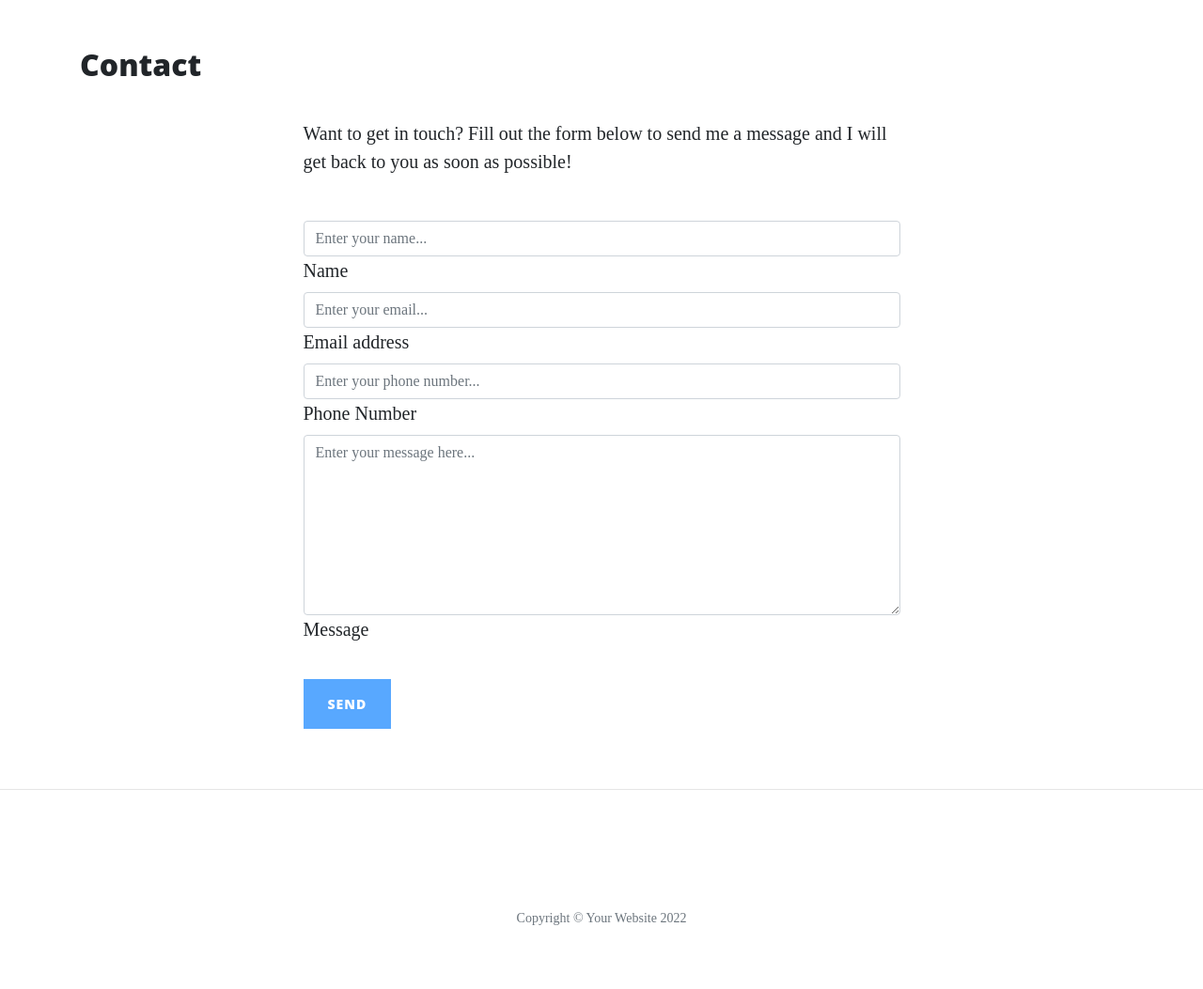
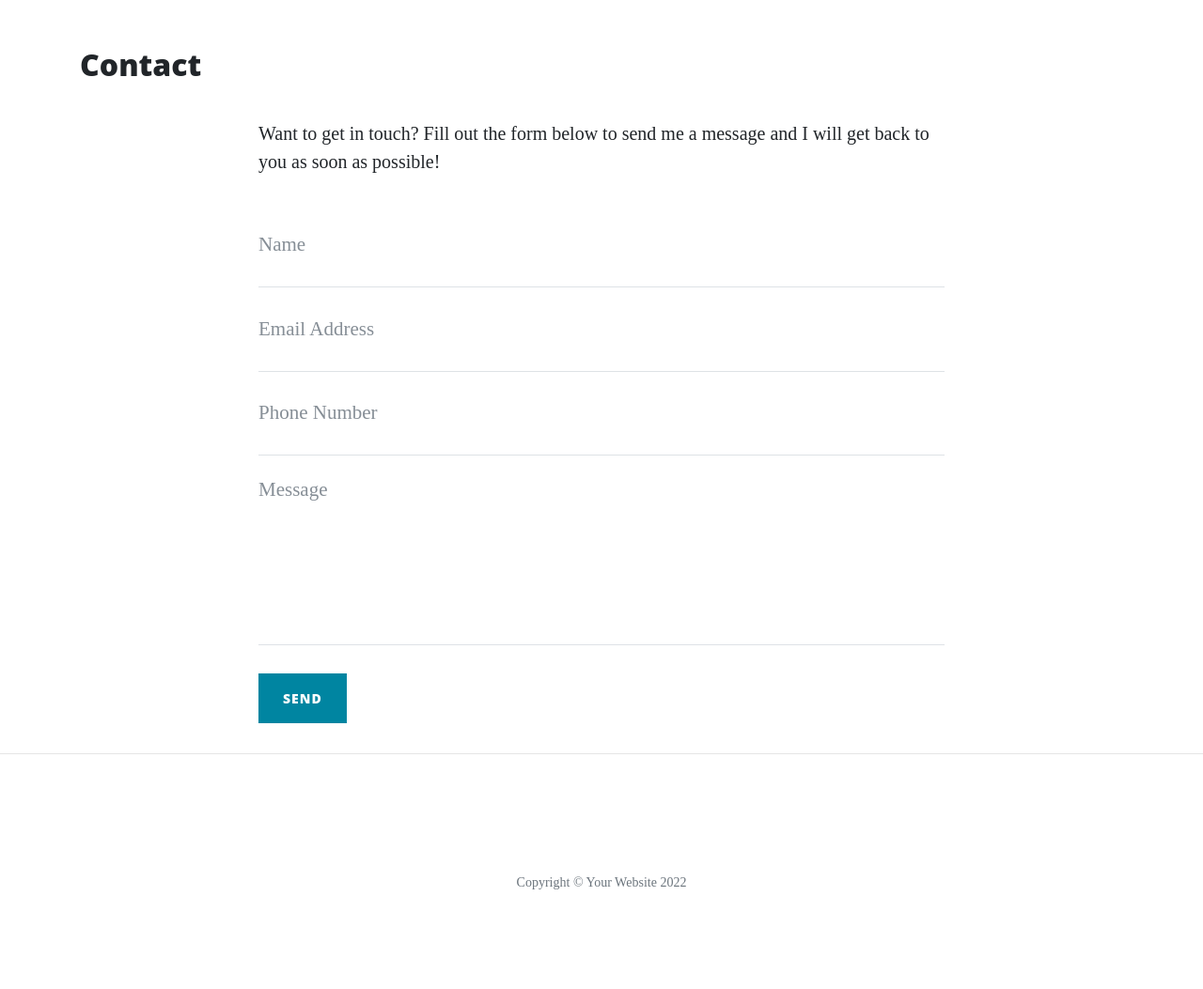
Before and after one commit to mjjstockman/flask, a Flask app: page /contact in a window 1280 px wide. Shown: the part 628-1681 px from the top of the page at 94% size. After the commit the page ends 1575 px from the top, so only its background shows below. Run offline with Flask 2, Linux system fonts and the light colour scheme; some libraries are stand-ins or nearby versions.

Commit message:
Add contact form

```diff
--- a/run.py
+++ b/run.py
@@ -1,9 +1,12 @@
 import os
 import json
-from flask import Flask, render_template
+from flask import Flask, render_template, request, flash
+if os.path.exists("env.py"):
+    import env
 
 
 app = Flask(__name__)
+app.secret_key = os.environ.get("SECRET_KEY")
 
 
 @app.route("/")
@@ -14,34 +17,27 @@ def index():
 @app.route("/about")
 def about():
     data = []
-    # use with block to open file, readonly and call it json_data
     with open("data/company.json", "r") as json_data:
         data = json.load(json_data)
-    # return the data as value for company key
     return render_template("about.html", page_title="About", company=data)
 
 
-# pass member_name as an arg for when user goes to /about/<member_name>
-# could use Jinja built in filters lower() and replace() instead of adding url
-# as a property of the member obj
 @app.route("/about/<member_name>")
 def about_member(member_name):
-    # empty member var to hold member data
     member = {}
-    # use with block to open file, readonly and call it json_data
     with open("data/company.json", "r") as json_data:
         data = json.load(json_data)
-        # loop through data obj's and check if its url is same as member_name
         for obj in data:
             if obj["url"] == member_name:
                 member = obj
-    # return the rendrered mebmer.html template and pass the member obj as a value for the member key
-    # the 1st member is the var name passed through html, 2nd is the member obj created above
     return render_template("member.html", member=member)
 
 
-@app.route("/contact")
+@app.route("/contact", methods=["GET", "POST"])
 def contact():
+    if request.method == "POST":
+        flash("Thanks {}, we have received your message!".format(
+            request.form.get("name")))
     return render_template("contact.html", page_title="Contact")
 
 
@@ -55,3 +51,81 @@ if __name__ == "__main__":
         host=os.environ.get("IP", "0.0.0.0"),
         port=int(os.environ.get("PORT", "5000")),
         debug=True)
+
+
+
+
+
+
+
+
+
+
+
+
+
+
+# import os
+# import json
+# from flask import Flask, render_template, request, flash
+# if os.path.exists("env.py"):
+#     import env
+
+
+# # instantiate app
+# app = Flask(__name__)
+# app.secret_key = os.environ.get("SECRET_KEY")
+
+
+# @app.route("/")
+# def index():
+#     return render_template("index.html")
+
+
+# @app.route("/about")
+# def about():
+#     data = []
+#     # use with block to open file, readonly and call it json_data
+#     with open("data/company.json", "r") as json_data:
+#         data = json.load(json_data)
+#     # return the data as value for company key
+#     return render_template("about.html", page_title="About", company=data)
+
+
+# # pass member_name as an arg for when user goes to /about/<member_name>
+# # could use Jinja built in filters lower() and replace() instead of adding url
+# # as a property of the member obj
+# @app.route("/about/<member_name>")
+# def about_member(member_name):
+#     # empty member var to hold member data
+#     member = {}
+#     # use with block to open file, readonly and call it json_data
+#     with open("data/company.json", "r") as json_data:
+#         data = json.load(json_data)
+#         # loop through data obj's and check if its url is same as member_name
+#         for obj in data:
+#             if obj["url"] == member_name:
+#                 member = obj
+#     # return the rendrered mebmer.html template and pass the member obj as a value for the member key
+#     # the 1st member is the var name passed through html, 2nd is the member obj created above
+#     return render_template("member.html", member=member)
+
+
+# @app.route("/contact", methods=["GET", "POST"])
+# def contact():
+#     if request.method == "POST":
+#         flash("Thanks {}, we have received your message!".format(
+#             request.form.get("name")))
+#     return render_template("contact.html", page_title="Contact")
+
+
+# @app.route("/careers")
+# def careers():
+#     return render_template("careers.html", page_title="Careers")
+
+
+# if __name__ == "__main__":
+#     app.run(
+#         host=os.environ.get("IP", "0.0.0.0"),
+#         port=int(os.environ.get("PORT", "5000")),
+#         debug=True)
--- a/templates/contact.html
+++ b/templates/contact.html
@@ -2,54 +2,57 @@
 {% block content %}
     <h2>{{ page_title }}</h2>
 
-    <div class="row gx-4 gx-lg-5 justify-content-center">
-        <div class="col-md-10 col-lg-8 col-xl-7">
-            <p>Want to get in touch? Fill out the form below to send me a message and I will get back to you as soon as possible!</p>
-            <div class="my-5">
-                <form id="contactForm" data-sb-form-api-token="API_TOKEN">
-                    <div class="form-floating">
-                        <input class="form-control" id="name" type="text" placeholder="Enter your name..." data-sb-validations="required" />
-                        <label for="name">Name</label>
-                        <div class="invalid-feedback" data-sb-feedback="name:required">A name is required.</div>
-                    </div>
-                    <div class="form-floating">
-                        <input class="form-control" id="email" type="email" placeholder="Enter your email..." data-sb-validations="required,email" />
-                        <label for="email">Email address</label>
-                        <div class="invalid-feedback" data-sb-feedback="email:required">An email is required.</div>
-                        <div class="invalid-feedback" data-sb-feedback="email:email">Email is not valid.</div>
-                    </div>
-                    <div class="form-floating">
-                        <input class="form-control" id="phone" type="tel" placeholder="Enter your phone number..." data-sb-validations="required" />
-                        <label for="phone">Phone Number</label>
-                        <div class="invalid-feedback" data-sb-feedback="phone:required">A phone number is required.</div>
-                    </div>
-                    <div class="form-floating">
-                        <textarea class="form-control" id="message" placeholder="Enter your message here..." style="height: 12rem" data-sb-validations="required"></textarea>
-                        <label for="message">Message</label>
-                        <div class="invalid-feedback" data-sb-feedback="message:required">A message is required.</div>
-                    </div>
-                    <br />
-                    <!-- Submit success message-->
-                    <!---->
-                    <!-- This is what your users will see when the form-->
-                    <!-- has successfully submitted-->
-                    <div class="d-none" id="submitSuccessMessage">
-                        <div class="text-center mb-3">
-                            <div class="fw-bolder">Form submission successful!</div>
-                            To activate this form, sign up at
-                            <br />
-                            <a href="https://startbootstrap.com/solution/contact-forms">https://startbootstrap.com/solution/contact-forms</a>
-                        </div>
-                    </div>
-                    <!-- Submit error message-->
-                    <!---->
-                    <!-- This is what your users will see when there is-->
-                    <!-- an error submitting the form-->
-                    <div class="d-none" id="submitErrorMessage"><div class="text-center text-danger mb-3">Error sending message!</div></div>
-                    <!-- Submit Button-->
-                    <button class="btn btn-primary text-uppercase disabled" id="submitButton" type="submit">Send</button>
-                </form>
-            </div>
-        </div>
-    </div>
+	<div class="row">
+		<div class="col-lg-8 col-md-10 mx-auto">
+
+            {% with messages = get_flashed_messages() %}
+                {% if messages %}
+                    <ul class="flashes">
+                        {% for message in messages %}
+                            <li>{{ message }}</li>
+                        {% endfor %}
+                    </ul>
+                {% endif %}
+            {% endwith %}
+
+			<p>Want to get in touch? Fill out the form below to send me a message and I will get back to you as soon as
+                possible!</p>
+			<form method="POST" name="sentMessage" id="contactForm" novalidate>
+				<div class="control-group">
+					<div class="form-group floating-label-form-group controls">
+						<label>Name</label>
+						<input type="text" class="form-control" placeholder="Name" name="name" id="name" required data-validation-required-message="Please enter your name.">
+						<p class="help-block text-danger"></p>
+					</div>
+				</div>
+				<div class="control-group">
+					<div class="form-group floating-label-form-group controls">
+						<label>Email Address</label>
+						<input type="email" class="form-control" placeholder="Email Address" name="email" id="email" required data-validation-required-message="Please enter your email address.">
+						<p class="help-block text-danger"></p>
+					</div>
+				</div>
+				<div class="control-group">
+					<div class="form-group col-xs-12 floating-label-form-group controls">
+						<label>Phone Number</label>
+						<input type="tel" class="form-control" placeholder="Phone Number" name="phone" id="phone" required data-validation-required-message="Please enter your phone number.">
+						<p class="help-block text-danger"></p>
+					</div>
+				</div>
+				<div class="control-group">
+					<div class="form-group floating-label-form-group controls">
+						<label>Message</label>
+						<textarea rows="5" class="form-control" placeholder="Message" name="message" id="message" required data-validation-required-message="Please enter a message."></textarea>
+						<p class="help-block text-danger"></p>
+					</div>
+				</div>
+				<br>
+				<div id="success"></div>
+				<div class="form-group">
+					<button type="submit" class="btn btn-primary" id="sendMessageButton">Send</button>
+				</div>
+			</form>
+		</div>
+	</div>
+
 {% endblock %}
```
Also changed, not shown: 1 other file.
